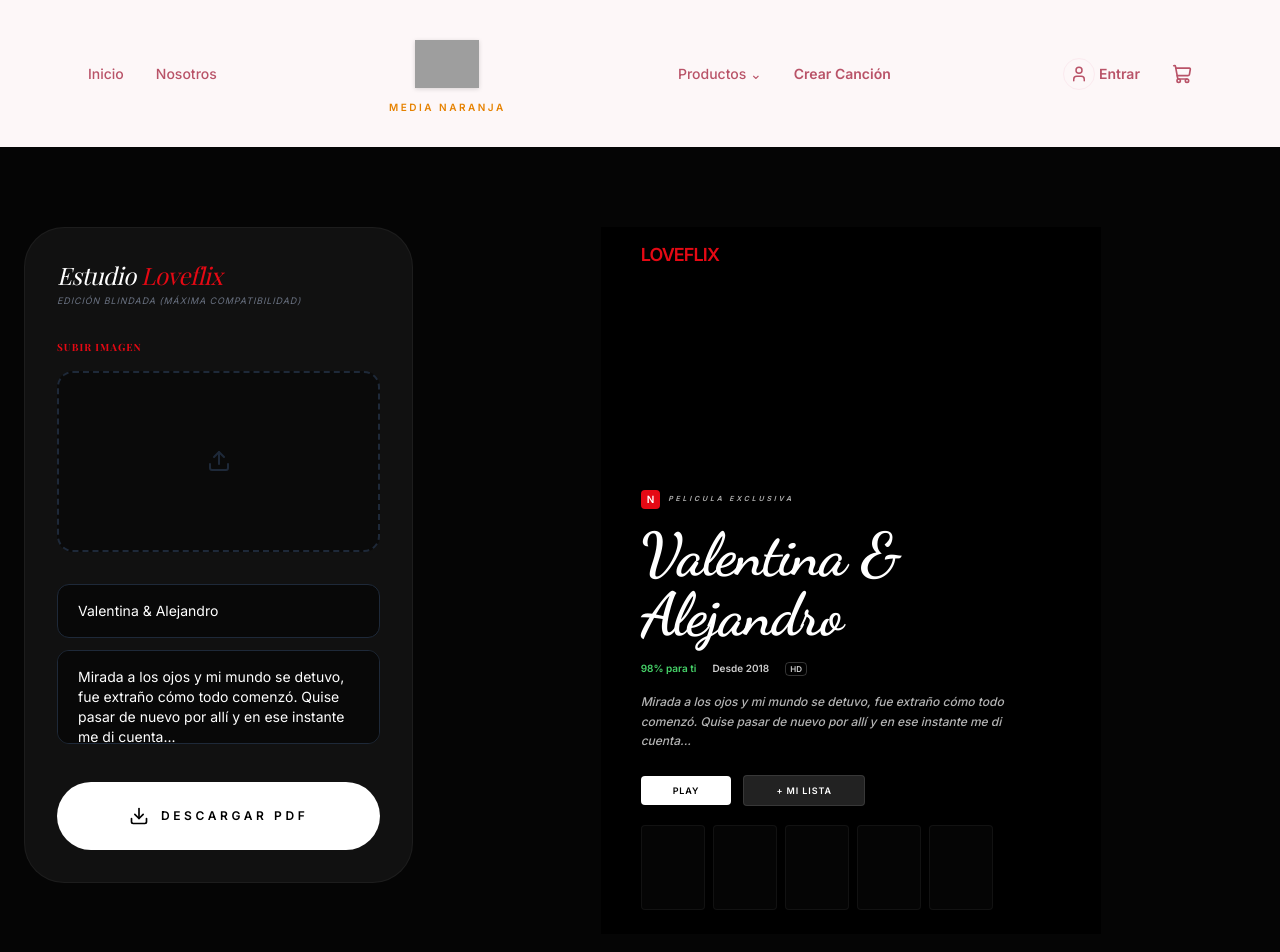
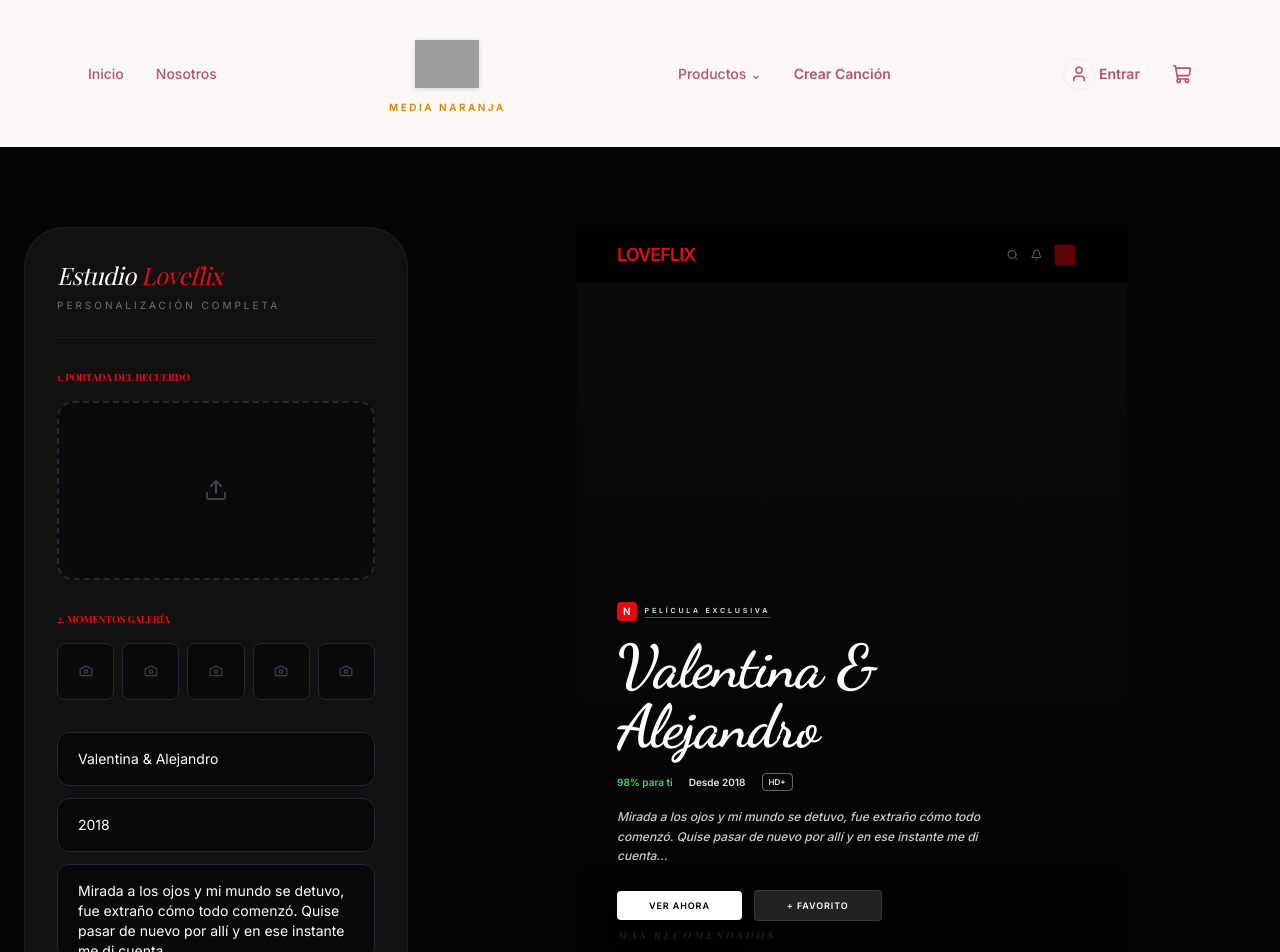
Before and after one commit to ritohp/MediaNaranja, a React (Vite) app: page /personalizar-cuadro in a window 1280 px wide. Shown: the top 952 px of the page. Built offline with nearby package versions, Linux system fonts and the light colour scheme; grey boxes are pictures that could not be loaded; a web font is replaced by a local one.

Commit message:
Sync Boutique 19/04/2026 22:07:35.50

```diff
--- a/src/pages/MemoryCustomizer.tsx
+++ b/src/pages/MemoryCustomizer.tsx
@@ -15,7 +15,8 @@ export default function MemoryCustomizer() {
   const [mainPhoto, setMainPhoto] = useState<string | null>(null);
   const [galleryPhotos, setGalleryPhotos] = useState<(string | null)[]>([null, null, null, null, null]);
 
-  // OPTIMIZADOR EXTREMO: 800px máximo para seguridad total
+  const previewRef = useRef<HTMLDivElement>(null);
+
   const optimizeImage = (file: File): Promise<string> => {
     return new Promise((resolve) => {
       const reader = new FileReader();
@@ -25,7 +26,7 @@ export default function MemoryCustomizer() {
           const canvas = document.createElement('canvas');
           let width = img.width;
           let height = img.height;
-          const MAX = 800; // Resolución "Blindada"
+          const MAX = 1100;
           if (width > height && width > MAX) { height *= MAX / width; width = MAX; }
           else if (height > MAX) { width *= MAX / height; height = MAX; }
           canvas.width = width;
@@ -33,7 +34,7 @@ export default function MemoryCustomizer() {
           const ctx = canvas.getContext('2d');
           if (ctx) {
             ctx.drawImage(img, 0, 0, width, height);
-            resolve(canvas.toDataURL('image/jpeg', 0.6)); // Compresión fuerte pero invisible
+            resolve(canvas.toDataURL('image/jpeg', 0.8));
           }
         };
         img.src = e.target?.result as string;
@@ -62,19 +63,17 @@ export default function MemoryCustomizer() {
     setIsExporting(true);
 
     try {
-        // Pausa de 1.5 segundos para que el navegador descanse
-        await new Promise(r => setTimeout(r, 1500));
+        await new Promise(r => setTimeout(r, 800));
 
         const canvas = await html2canvas(area, {
-            scale: 1, // Escala 1 para consumo mínimo de RAM
+            scale: 2,
             useCORS: true,
             backgroundColor: '#000000',
             logging: false,
-            width: area.clientWidth,
-            height: area.clientHeight
+            // Eliminamos dimensiones explícitas para evitar el fallo del iframe
         });
 
-        const imgData = canvas.toDataURL('image/jpeg', 0.7);
+        const imgData = canvas.toDataURL('image/jpeg', 0.9);
         const pdf = new jsPDF({
             orientation: 'p',
             unit: 'mm',
@@ -82,10 +81,10 @@ export default function MemoryCustomizer() {
         });
 
         pdf.addImage(imgData, 'JPEG', 0, 0, 210, 297);
-        pdf.save(`Serie_MediaNaranja_${names.split(' ')[0]}.pdf`);
+        pdf.save(`Media_Naranja_Serie_${Date.now()}.pdf`);
     } catch (err: any) {
         console.error("PDF Error:", err);
-        alert(`Error al generar: ${JSON.stringify(err, Object.getOwnPropertyNames(err))}`);
+        alert(`Error al generar: "${err.message}". Prueba refrescando o usando fotos más pequeñas.`);
     } finally {
         setIsExporting(false);
     }
@@ -98,80 +97,111 @@ export default function MemoryCustomizer() {
         .font-script { font-family: 'Dancing Script', cursive; }
       `}</style>
 
-      <div className="max-w-[1400px] mx-auto px-6 grid grid-cols-1 xl:grid-cols-12 gap-8">
+      <div className="max-w-[1500px] mx-auto px-6 grid grid-cols-1 xl:grid-cols-12 gap-10">
 
-        {/* PANEL EDICIÓN */}
-        <div className="xl:col-span-4">
-          <div className="bg-[#111] p-8 rounded-[2.5rem] border border-white/5 space-y-8">
-            <header>
+        {/* PANEL DE EDICIÓN (RESTAURADO) */}
+        <div className="xl:col-span-4 space-y-6">
+          <div className="bg-[#111] p-8 rounded-[2.5rem] border border-white/5 space-y-8 shadow-2xl">
+            <header className="border-b border-white/5 pb-6">
                 <h1 className="text-2xl font-serif italic text-white leading-tight">Estudio <span className="text-[#E50914]">Loveflix</span></h1>
-                <p className="text-gray-500 text-[9px] uppercase tracking-widest mt-1 italic">Edición Blindada (Máxima Compatibilidad)</p>
+                <p className="text-gray-500 text-[10px] uppercase tracking-[0.3em] mt-2">Personalización Completa</p>
             </header>
 
             <section className="space-y-4">
-              <h3 className="text-[10px] font-black uppercase text-[#E50914] tracking-widest">Subir Imagen</h3>
+              <h3 className="text-[10px] font-black uppercase text-[#E50914]">1. Portada del Recuerdo</h3>
               <div onClick={() => document.getElementById('main-upload')?.click()} className="w-full aspect-video bg-[#0a0a0a] rounded-2xl border-2 border-dashed border-gray-800 flex items-center justify-center cursor-pointer hover:border-[#E50914] overflow-hidden">
-                {mainPhoto ? <img src={mainPhoto} className="w-full h-full object-cover" /> : <Upload className="text-gray-800" />}
+                {mainPhoto ? <img src={mainPhoto} className="w-full h-full object-cover" /> : <Upload className="text-gray-700" />}
                 <input type="file" id="main-upload" hidden onChange={(e) => handlePhotoUpload(e)} />
+              </div>
+            </section>
+
+            {/* SECCIÓN RESTAURADA DE FOTOS CHICAS */}
+            <section className="space-y-4">
+              <h3 className="text-[10px] font-black uppercase text-[#E50914]">2. Momentos Galería</h3>
+              <div className="grid grid-cols-5 gap-2">
+                {galleryPhotos.map((photo, i) => (
+                  <div key={i} onClick={() => document.getElementById(`gallery-${i}`)?.click()} className="aspect-square bg-[#0a0a0a] rounded-lg border border-gray-800 flex items-center justify-center cursor-pointer hover:border-[#E50914] overflow-hidden">
+                    {photo ? <img src={photo} className="w-full h-full object-cover" /> : <Camera size={14} className="text-gray-700 font-bold" />}
+                    <input type="file" id={`gallery-${i}`} hidden onChange={(e) => handlePhotoUpload(e, i)} />
+                  </div>
+                ))}
               </div>
             </section>
 
             <section className="space-y-3">
               <input type="text" value={names} onChange={(e) => setNames(e.target.value)} placeholder="Nombres" className="w-full bg-[#080808] border border-gray-800 rounded-xl px-5 py-4 outline-none focus:border-[#E50914] text-sm" />
+              <input type="text" value={date} onChange={(e) => setDate(e.target.value)} placeholder="Año lanzamiento" className="w-full bg-[#080808] border border-gray-800 rounded-xl px-5 py-4 outline-none focus:border-[#E50914] text-sm" />
               <textarea value={synopsis} onChange={(e) => setSynopsis(e.target.value)} rows={3} placeholder="Sinopsis..." className="w-full bg-[#080808] border border-gray-800 rounded-xl px-5 py-4 outline-none focus:border-[#E50914] text-sm resize-none"></textarea>
             </section>
 
-            <button onClick={exportPDF} disabled={isExporting} className="w-full py-6 bg-white text-black rounded-full font-black text-xs uppercase tracking-[0.3em] flex items-center justify-center gap-3">
-              {isExporting ? <><Loader2 className="animate-spin" size={20} /> GENERANDO...</> : <><Download size={20} /> DESCARGAR PDF</>}
+            <button onClick={exportPDF} disabled={isExporting} className={`w-full py-6 bg-white text-black rounded-full font-black text-xs uppercase tracking-[0.3em] transition-all flex items-center justify-center gap-3 shadow-2xl ${isExporting ? 'opacity-50' : 'hover:bg-red-50'}`}>
+              {isExporting ? <><Loader2 className="animate-spin" size={20} /> Preparando PDF...</> : <><Download size={20} /> DESCARGAR DISEÑO </>}
             </button>
           </div>
         </div>
 
-        {/* ÁREA CAPTURA LIGERA */}
+        {/* ÁREA DE CAPTURA (ESTABLE) */}
         <div className="xl:col-span-8 flex justify-center sticky top-24">
           <div
             id="capture-area"
-            className="w-full max-w-[500px] aspect-[1/1.414] bg-black relative overflow-hidden"
+            className="w-full max-w-[550px] aspect-[1/1.414] bg-black shadow-2xl relative overflow-hidden"
           >
-            {mainPhoto && <img src={mainPhoto} className="absolute inset-0 w-full h-full object-cover opacity-60" />}
-            <div className="absolute inset-x-0 bottom-0 h-2/3 bg-gradient-to-t from-black via-black to-transparent"></div>
+            {/* PORTADA */}
+            <div className="absolute inset-0 z-0">
+               {mainPhoto ? (
+                 <img src={mainPhoto} className="w-full h-full object-cover object-center" />
+               ) : (
+                 <div className="w-full h-full bg-[#0a0a0a]"></div>
+               )}
+               <div className="absolute inset-0 bg-gradient-to-t from-black via-black/40 to-transparent"></div>
+            </div>
 
-            <header className="absolute top-0 inset-x-0 h-14 flex items-center justify-between px-10 z-50 bg-black">
+            {/* HEADER */}
+            <header className="absolute top-0 inset-x-0 h-14 flex items-center justify-between px-10 z-50 bg-black/90">
                <div className="text-[#E50914] text-lg font-black tracking-tighter">LOVEFLIX</div>
+               <div className="flex gap-4 items-center opacity-40 scale-75 text-white">
+                 <Search size={16}/> <Bell size={16}/>
+                 <div className="w-7 h-7 bg-[#E50914] rounded-sm"></div>
+               </div>
             </header>
 
-            <div className="absolute inset-x-10 bottom-32 z-40 space-y-4">
+            {/* CONTENIDO */}
+            <div className="absolute inset-x-10 bottom-44 z-40 space-y-4">
                 <div className="flex items-center gap-2">
                   <span className="bg-[#E50914] text-white text-[10px] font-black px-1.5 py-0.5 rounded-sm">N</span>
-                  <span className="text-white/70 font-bold tracking-[0.4em] text-[7px] uppercase italic">Pelicula Exclusiva</span>
+                  <span className="text-white/90 font-bold tracking-[0.4em] text-[7px] uppercase underline decoration-[#E50914] underline-offset-4">Película Exclusiva</span>
                 </div>
 
                 <h2 className="text-6xl font-script text-white leading-none">
                     {names}
                 </h2>
 
-                <div className="flex items-center gap-4 text-[10px] font-bold text-white/80">
+                <div className="flex items-center gap-4 text-[10px] font-bold text-white/90">
                     <span className="text-[#46D369]">98% para ti</span>
                     <span>Desde {date}</span>
-                    <span className="border border-white/20 px-1 rounded-sm text-[8px] uppercase">HD</span>
+                    <span className="border border-white/40 px-1.5 py-0.5 rounded-sm text-[8px] font-black uppercase">HD+</span>
                 </div>
 
-                <p className="text-xs text-white/70 max-w-sm font-medium leading-relaxed italic">
+                <p className="text-xs text-white/80 max-w-sm font-medium leading-relaxed italic">
                    {synopsis}
                 </p>
 
                 <div className="flex items-center gap-3 pt-2">
-                    <div className="px-8 py-2 bg-white text-black rounded font-black text-[9px] uppercase tracking-widest">Play</div>
-                    <div className="px-8 py-2 bg-[#222] text-white rounded font-black text-[9px] uppercase tracking-widest border border-white/10">+ Mi Lista</div>
+                    <div className="px-8 py-2 bg-white text-black rounded font-black text-[9px] uppercase tracking-widest shadow-xl">Ver Ahora</div>
+                    <div className="px-8 py-2 bg-[#222] text-white rounded font-black text-[9px] uppercase tracking-widest border border-white/10">+ Favorito</div>
                 </div>
             </div>
 
-            <div className="absolute inset-x-10 bottom-6 z-40 flex gap-2 overflow-hidden">
-               {galleryPhotos.map((photo, i) => (
-                    <div key={i} className="w-16 aspect-[3/4] bg-[#050505] rounded-sm border border-white/5 overflow-hidden">
+            {/* GALERÍA */}
+            <div className="absolute inset-x-10 bottom-6 z-40">
+               <h4 className="text-[10px] font-black mb-3 uppercase tracking-[0.3em] text-white/10 italic">Más recomendados</h4>
+               <div className="grid grid-cols-5 gap-3">
+                  {galleryPhotos.map((photo, i) => (
+                    <div key={i} className="aspect-[3/4.2] bg-[#050505] rounded-sm border border-white/5 overflow-hidden">
                        {photo && <img src={photo} className="w-full h-full object-cover" />}
                     </div>
-               ))}
+                  ))}
+               </div>
             </div>
           </div>
         </div>
```
